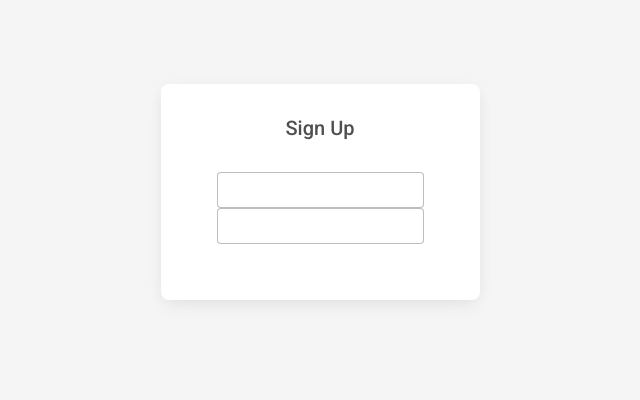
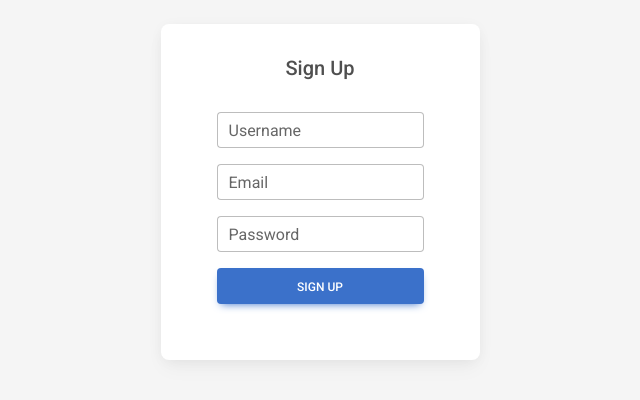
Before and after one commit to joeluhrman/Lift-Tracker, a React (Vite) app in the folder web/: page / in a window 1280 px wide. Shown: the part 208-608 px from the top of the page, without its empty margins (320-960 px from the left). Built offline with nearby package versions, Linux system fonts and the light colour scheme.

Commit message:
got validation kind of working

```diff
--- a/web/src/App.tsx
+++ b/web/src/App.tsx
@@ -4,6 +4,7 @@ import viteLogo from '/vite.svg'
 import './App.css'
 
 import SignUp from "./pages/SignUp"
+import Test from "./pages/test"
 
 function App() {
   const [count, setCount] = useState(0)
--- a/web/src/pages/SignUp.tsx
+++ b/web/src/pages/SignUp.tsx
@@ -29,18 +29,44 @@ export default function SignUp() {
       <MDBCard>
         <MDBCardTitle>Sign Up</MDBCardTitle>
         <MDBCardBody>
+
           <MDBValidation>
-            <MDBValidationItem className="d-flex">
+
+            <MDBValidationItem className="mb-3" feedback="Please choose a username." invalid>
               <MDBInput
+                name="username"
+                type="text"
                 value={formValue.username}
+                label="Username"
+                required
+                onChange={handleChange}
               />
             </MDBValidationItem>
-            <MDBValidationItem>
+            <MDBValidationItem className="mb-3" feedback="Please enter a valid email address." invalid>
               <MDBInput
-                value={formValue.password}
+                name="email"
+                type="email"
+                value={formValue.email}
+                label="Email"
+                required
+                onChange={handleChange}
               />
             </MDBValidationItem>
+            <MDBValidationItem className="mb-3" feedback="Please enter a password." invalid>
+              <MDBInput
+                name="password"
+                type="password"
+                value={formValue.password}
+                label="Password"
+                required
+                onChange={handleChange}
+              />
+            </MDBValidationItem>
+
+            <MDBBtn type="submit" className="col-12">Sign Up</MDBBtn>
+
           </MDBValidation>
+
         </MDBCardBody>
       </MDBCard>
     </MDBContainer>
```
Also changed, not shown: web/src/pages/test.tsx (added, +87 -0 lines).
